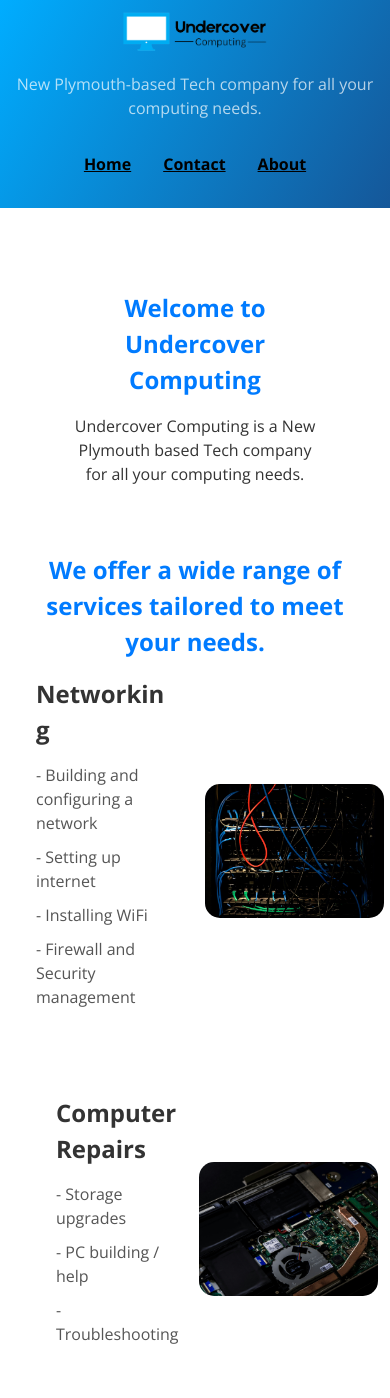
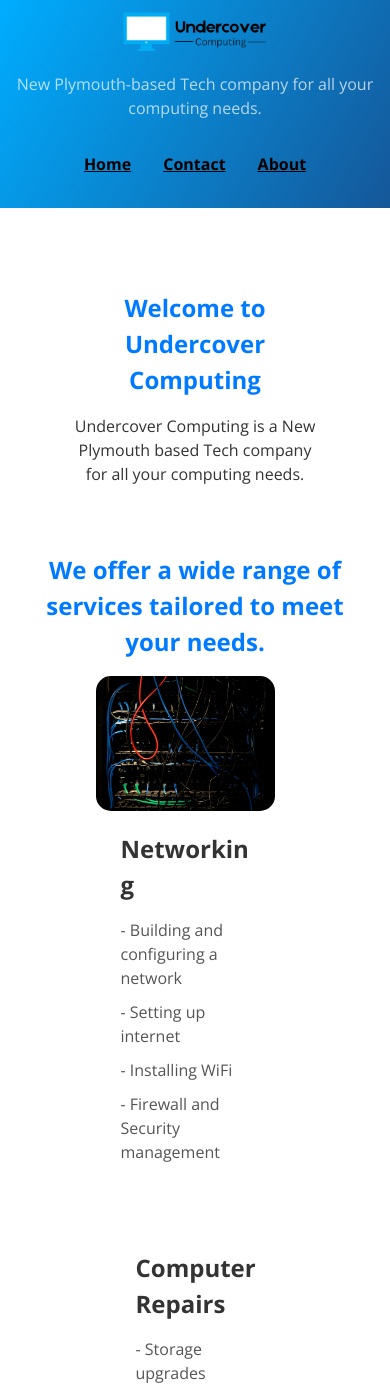
Before and after one commit to UndercoverComputing/undercovercomputing.com, a Jekyll site: the page index.html, which Jekyll copies as it is, in a window 390 px wide. Shown: the top 1398 px of the page. Built offline with Jekyll 4.4.1, drawn with Linux system fonts in a browser that asks for light colours.

Commit message:
Update style.scss

```diff
--- a/assets/css/style.scss
+++ b/assets/css/style.scss
@@ -94,13 +94,19 @@ footer ul li a:hover {
 
 /* Media Queries for smaller screens */
 @media screen and (max-width: 768px) {
+    /* Ensure image goes above the text on mobile */
+    .service-item {
+        flex-direction: column; /* Stack image and text vertically */
+        align-items: center; /* Center them horizontally */
+    }
+
     .service-item img {
-        width: 80%;
+        width: 80%; /* Set image width to 80% */
+        margin-bottom: 20px; /* Add space between image and text */
     }
 
     .service-content {
-        width: 100%;
-        order: -1;
+        width: 100%; /* Ensure the text section takes up full width */
     }
 }
 
```
